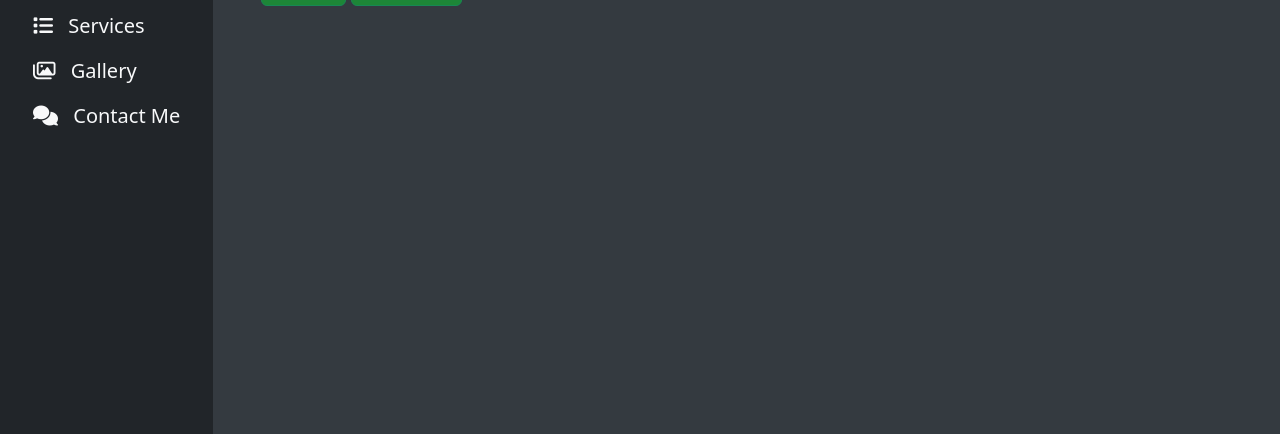
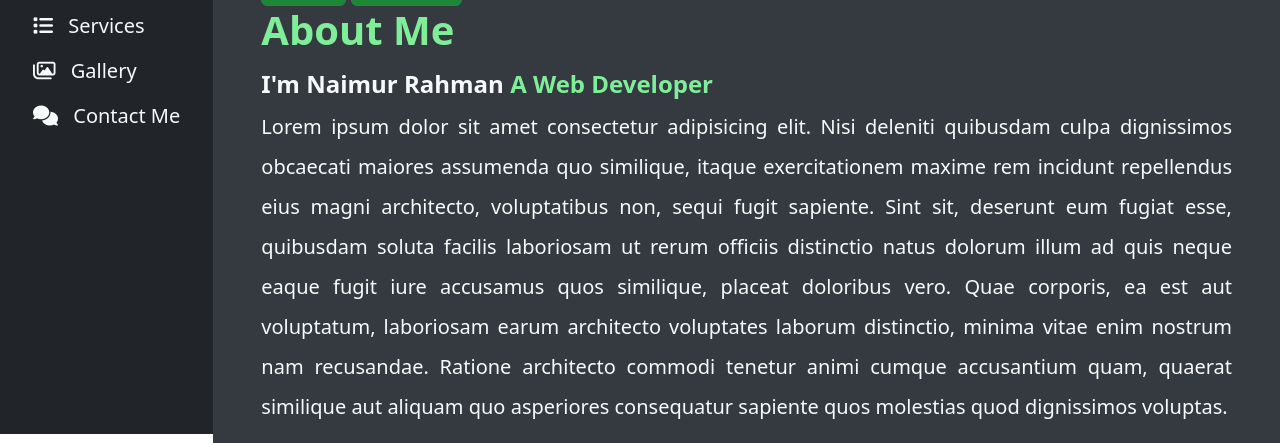
Before and after one commit to naimur-234964/portfolio_3D, a plain HTML site: page index.html in a window 1280 px wide. Shown: the part 366-809 px from the top of the page. Drawn offline with nearby package versions, Linux system fonts and the light colour scheme.

Commit message:
about section

```diff
--- a/assets/css/style.css
+++ b/assets/css/style.css
@@ -1,4 +1,6 @@
-
+.text-justify{
+    text-align: justify;
+}
 span{
     color: #80ed99;
 }
--- a/index.html
+++ b/index.html
@@ -83,7 +83,15 @@
 
                 <!-- about section start -->
                  <div id="about_me" class="about">
-
+                    <div class="row">
+                        <div class="about_title">
+                            <h1 class="h1 fw-semibold mb-3"><span>About Me</span></h1>
+                            <h4 class="h4 fw-semibold">I'm Naimur Rahman <span>A Web Developer</span></h4>
+                            <p class="lead text-justify lh-lg">
+                                Lorem ipsum dolor sit amet consectetur adipisicing elit. Nisi deleniti quibusdam culpa dignissimos obcaecati maiores assumenda quo similique, itaque exercitationem maxime rem incidunt repellendus eius magni architecto, voluptatibus non, sequi fugit sapiente. Sint sit, deserunt eum fugiat esse, quibusdam soluta facilis laboriosam ut rerum officiis distinctio natus dolorum illum ad quis neque eaque fugit iure accusamus quos similique, placeat doloribus vero. Quae corporis, ea est aut voluptatum, laboriosam earum architecto voluptates laborum distinctio, minima vitae enim nostrum nam recusandae. Ratione architecto commodi tenetur animi cumque accusantium quam, quaerat similique aut aliquam quo asperiores consequatur sapiente quos molestias quod dignissimos voluptas.
+                            </p>
+                        </div>
+                    </div>
                  </div>
                 <!-- about section end -->
             </div>
```
